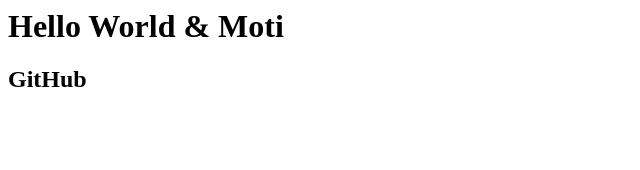
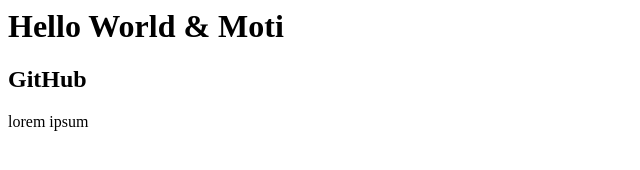
Before and after one commit to yuval212/Hello-World, a plain HTML site: page index.html in a window 1280 px wide. Shown: the whole page, without its empty margins (0-640 px from the left). Drawn offline with Linux system fonts and the light colour scheme.

Commit message:
Update index.html

```diff
--- a/index.html
+++ b/index.html
@@ -1,3 +1,5 @@
+ <body>
 <h1>Hello World & Moti<h1>
   <h2>GitHub</h2>
-  <body></body>
+  <p>lorem ipsum</p>
+ </body>
```
